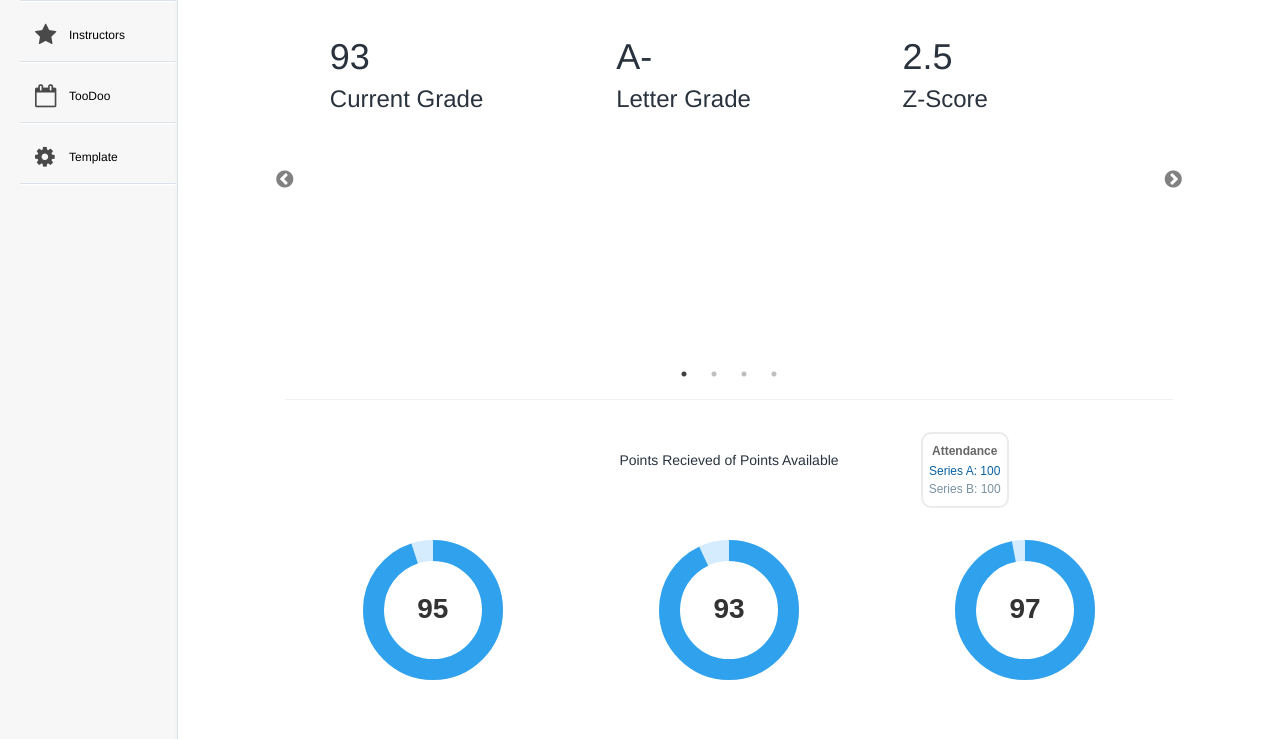
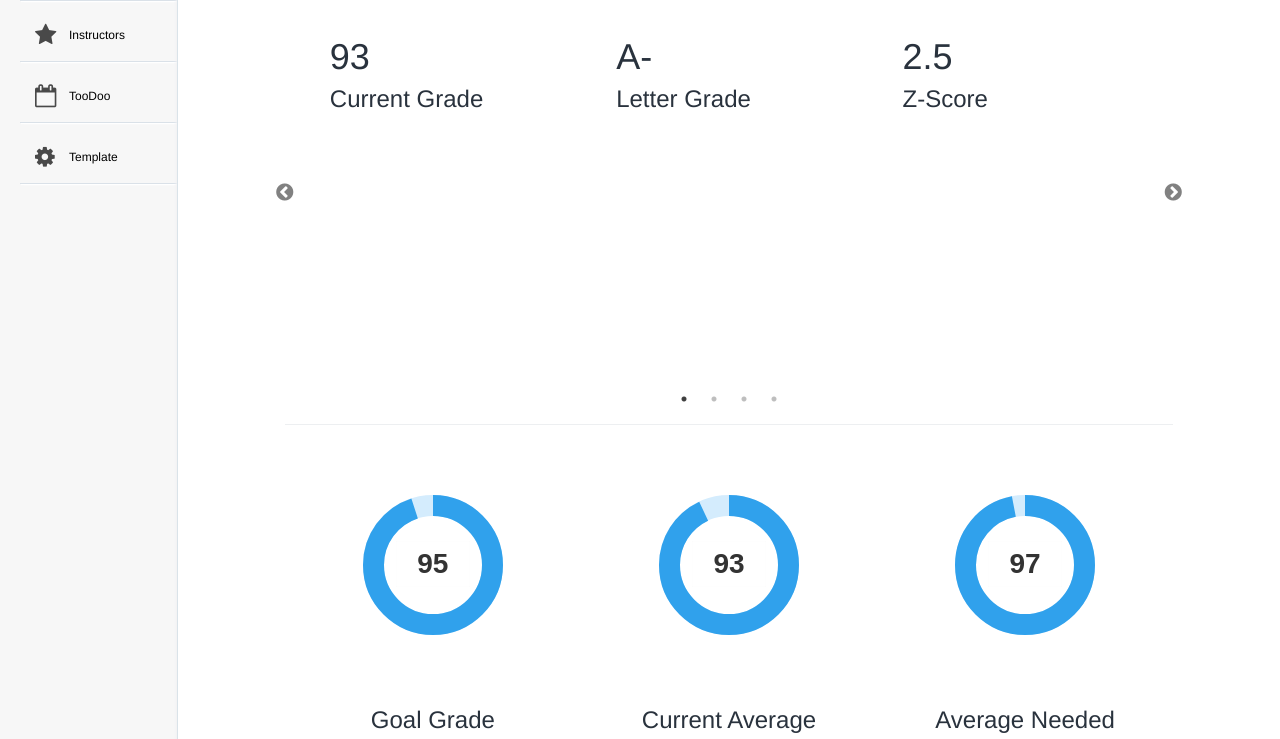
Before and after one commit to twang35/Manila, a PHP site: page /class-1.php in a window 1280 px wide. Shown: the part 271-1010 px from the top of the page. Run offline with PHP 8.4, Linux system fonts and the light colour scheme; some libraries are stand-ins or nearby versions.

Commit message:
Commented out bar graph of assignments
Just for now until we find something better to put in its place

```diff
--- a/class-1.php
+++ b/class-1.php
@@ -75,7 +75,7 @@ include("header.php");
                         </div>
                     </div>
                     <div>
-                     <div class="row" style="padding-top:70px" align="center">
+                    g <div class="row" style="padding-top:70px" align="center">
                         <div class="row" style="width: 100%;">
                             <div class="col-md-6 chart">
                                 <h5>Assignment Type</h5>
@@ -94,14 +94,14 @@ include("header.php");
 
 
 
-            <div class="row" style="padding-top:50px" align="center">
+           <!--  <div class="row" style="padding-top:50px" align="center">
                 <div class="row" style="width: 100%;">
                             <div class="col-md-12 chart">
                                 <h5>Points Recieved of Points Available</h5>
                                 <div id="assignment" style="width: 600px;"></div>
                             </div>
                         </div>
-            </div>
+            </div> -->
 
             <div class="row" style="padding-top:70px" align="center">
                 <div class="col-md-4">
@@ -353,21 +353,21 @@ include("header.php");
             barColors: ["#3d88ba"]
         });
 
-        Morris.Bar({
-            element: 'assignment',
-          data: [
-          { y: 'Quiz-1', a: 100, b: 100 },
-          { y: 'Quiz-2', a: 75,  b: 100 },
-          { y: 'Quiz-3', a: 90,  b: 100 },
-          { y: 'Test-1', a: 85,  b: 100 },
-          { y: 'Test-2', a: 90,  b: 100 },
-          { y: 'Final', a: 75,  b: 100 },
-          { y: 'Attendance', a: 100, b: 100 }
-          ],
-          xkey: 'y',
-          ykeys: ['a', 'b'],
-          labels: ['Series A', 'Series B']
-      });
+      //   Morris.Bar({
+      //       element: 'assignment',
+      //     data: [
+      //     { y: 'Quiz-1', a: 100, b: 100 },
+      //     { y: 'Quiz-2', a: 75,  b: 100 },
+      //     { y: 'Quiz-3', a: 90,  b: 100 },
+      //     { y: 'Test-1', a: 85,  b: 100 },
+      //     { y: 'Test-2', a: 90,  b: 100 },
+      //     { y: 'Final', a: 75,  b: 100 },
+      //     { y: 'Attendance', a: 100, b: 100 }
+      //     ],
+      //     xkey: 'y',
+      //     ykeys: ['a', 'b'],
+      //     labels: ['Series A', 'Series B']
+      // });
 
 
         // Morris Donut Chart
```
